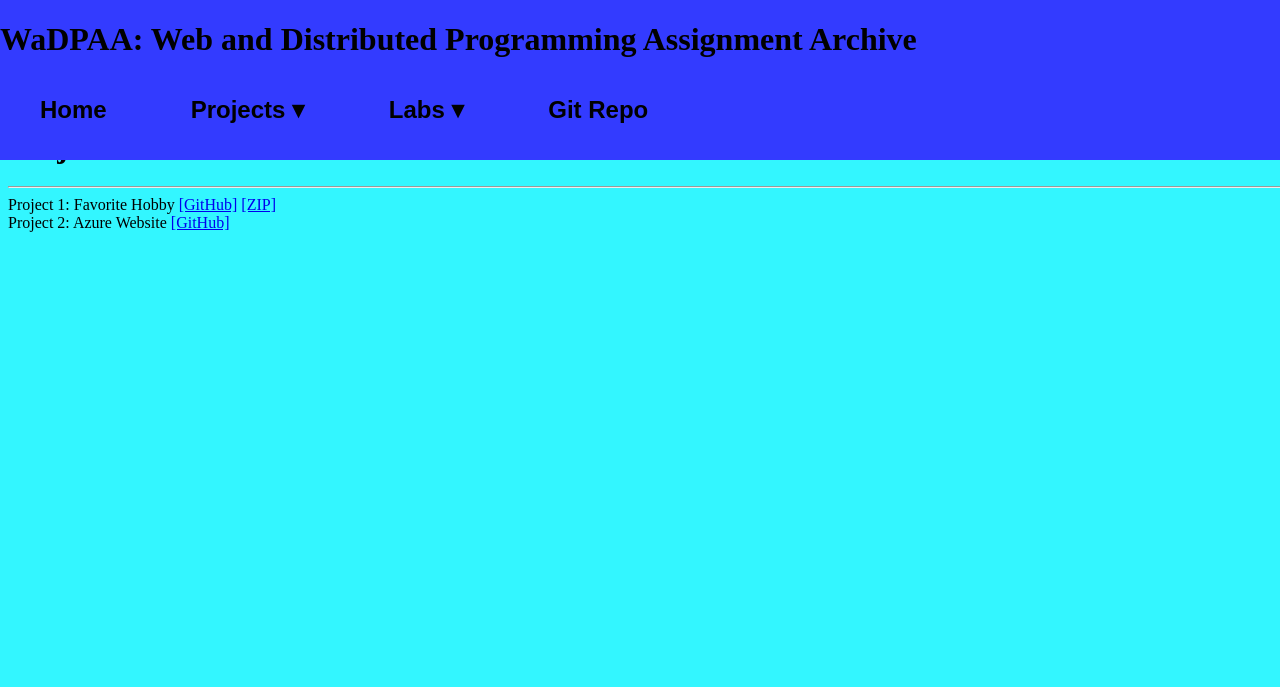
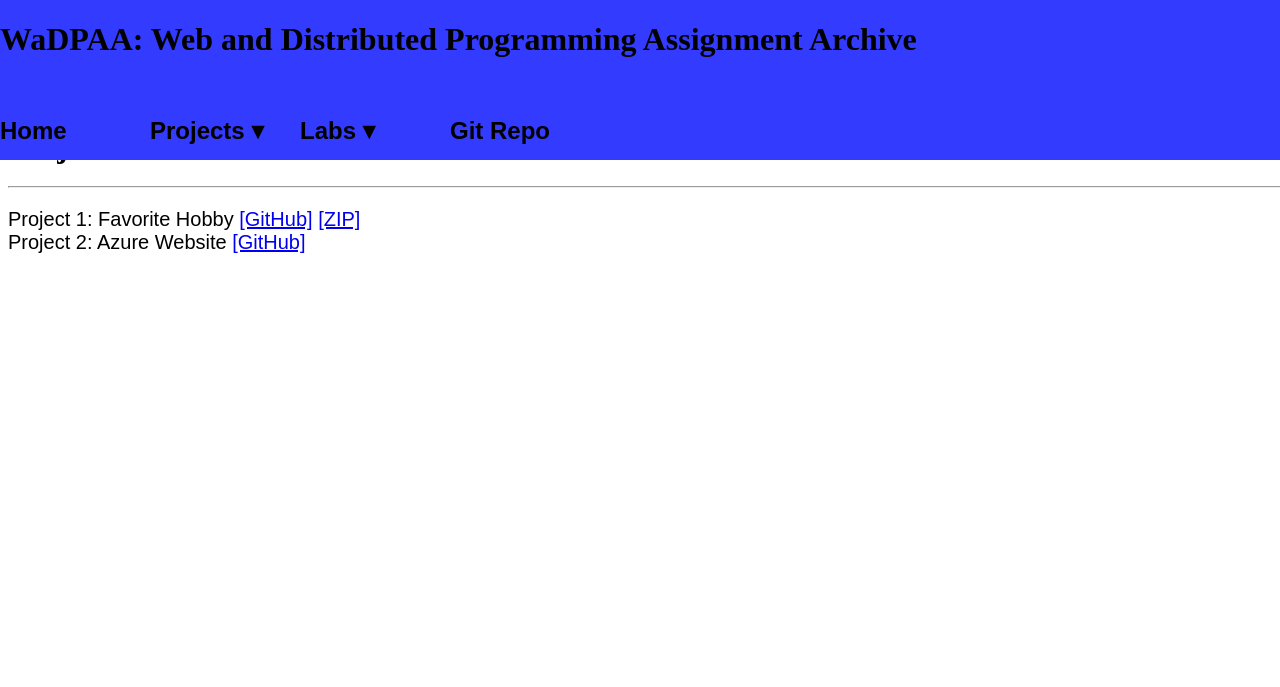
Before and after one commit to The2b/Fall-2017-LewisU-Web-And-Dist-Programming, a PHP site: page /projects.php in a window 1280 px wide. Shown: the top 687 px of the page. Run offline with PHP 8.4, Linux system fonts and the light colour scheme.

Commit message:
Finished project 2 (tested on Apache)
Fixed a couple misplaced DESCRIPTION files

Fixed a couple headers

```diff
--- a/labs/l-03-course-schedule-css/course-schedule.css
+++ b/labs/l-03-course-schedule-css/course-schedule.css
@@ -1,8 +1,10 @@
 /*
  * @author Thomas Lenz <thomas.lenz96@gmail.com> AS The2b
- * @course Web and Distributed Programming, Fall 2017
+ * @date 18 Sept 2017
  * @project Course Schedule With External CSS (Week 3 Lab)
  * @file course-schedule-css.css
+ * @course Web and Distributed Programming
+ * @semester Fall 2017
  */
 
 .big-title {
--- a/labs/l-04-javascript-basics/script1.html
+++ b/labs/l-04-javascript-basics/javascript-basics.html
@@ -1,9 +1,10 @@
 <!--
 	@author Thomas Lenz <thomas.lenz96@gmail.com> AS The2b
+	@date 27 Sept 2017
 	@project JavaScript Basics
-	@course Web and Distributed Programming, Fall 2017
-	@date 27 Sept 2017
 	@file javascript-basics.html
+	@course Web and Distributed Programming
+	@semester Fall 2017
 -->
 
 <!DOCTYPE=html>
--- a/projects/p-01-favorite-hobby/favorite-hobby-TLL.css
+++ b/projects/p-01-favorite-hobby/favorite-hobby-TLL.css
@@ -1,8 +1,9 @@
 /*
 	@author Tom Lenz <thomas.lenz96@gmail.com> AS The2b
-	@course Web and Distributed Programming
+	@date 15 Sept 2017
 	@project Favorite Hobby (Project 1)
 	@file 01-favorite-hobby.css
+	@course Web and Distributed Programming
 	@semester Fall 2017
 */
 
--- a/projects/p-01-favorite-hobby/favorite-hobby-TLL.html
+++ b/projects/p-01-favorite-hobby/favorite-hobby-TLL.html
@@ -1,8 +1,9 @@
 <!--
 	@author Tom Lenz <thomas.lenz96@gmail.com> AS The2b
-	@course Web and Distributed Programming
+	@date 15 Sept 2017
 	@project Favorite Hobby (Project 1)
 	@file 01-favorite-hobby.html
+	@course Web and Distributed Programming
 	@semester Fall 2017
 -->
 
--- a/projects/p-02-first-website/azure-website.css
+++ b/projects/p-02-first-website/azure-website.css
@@ -21,32 +21,22 @@ header.pageTop {
 
 body.bodyStyle {
 	margin-top:10%;
-	background-color:#33f6ff;
+	background-color:#ffffff;
 	z-index:-5;
 	left:0;
 	height:70%;
 	width:100%;
 }
-/*
-p.trueBody {
-	position:relative;
-	margin:0;
-	height:100%;
-	width:100%;
-	top:20%;
-	left:0%;
-	background-color:#33f6ff;
-	z-index:-5;
-}
-*/
+
 p.defaultText {
 	font-family:sans-serif;
 	font-size:20px;
 }
 
 h3.headerLabels {
-	position:relative;
-	bottom:-10%;
+	position:absolute;
+	bottom:-20%;
+	width:100%;
 	height:35%;
 	display:inline;
 }
@@ -56,23 +46,30 @@ a.headerTextContents {
 	font-family:sans-serif;
 	font-size:24px;
 	text-decoration:none;
+	display:block;
+	height:80%;
+	width:100%;
 }
 
 /* Needed so links don't take up more room than they should */
-span.headerTabs {
-	padding-right:80px;
+.headerTabs {
+	padding-right:150px;
+	position:relative;
+	display:inline;
 }
 
 .dropdown {
-	position:relative;
+	position:absolute;
 	display:inline-block;
 }
 
 .dropdown-contents {
 	display:none; /* hide by default, change on hover */
-	position:absolute;
-	background-color:red; /* @TODO Fix this */
-	z-index:3;
+	position:relative;
+	height:50%;
+	width:100%;
+	background-color:#333bff;
+	border:2px solid black;
 }
 
 .dropdown:hover .dropdown-contents {
--- a/projects/p-02-first-website/header.html
+++ b/projects/p-02-first-website/header.html
@@ -11,24 +11,34 @@
 
 			<h1>WaDPAA: Web and Distributed Programming Assignment Archive</h1>
 
-			<span style="padding-left:40px"></span>
-
-			<h3 class="headerLabels"><a href="./index.php" class="headerTextContents">Home</a></h3> <!-- Index -->
+			<h3 class="headerLabels">
+				<div class="dropdown"><a href="./index.php" class="headerTextContents">Home</a></div>
+			</h3> <!-- Index -->
 
 			<span class="headerTabs"></span>
 
-			<h3 class="headerLabels"><div class="dropdown"><a href="./projects.php" class="headerTextContents">Projects &#x25BE;</a> <!-- Sends you to a page w/ all the projects neatly listed. Also lists the projects available on hover -->
-				<div class="dropdown-contents">Test</div>
+			<h3 class="headerLabels">
+				<div class="dropdown"><a href="./projects.php" class="headerTextContents">Projects &#x25BE;</a> <!-- Sends you to a page w/ all the projects neatly listed. Also lists the projects available on hover -->
+					<div class="dropdown-contents"><a href="https://github.com/The2b/Fall-2017-LewisU-Web-And-Dist-Programming/tree/master/projects/p-01-favorite-hobby">Project 1: My Favorite Hobby</a></div>
+					<div class="dropdown-contents"><a href="https://github.com/The2b/Fall-2017-LewisU-Web-And-Dist-Programming/tree/master/projects/p-02-first-website">Project 2: Azure Website</a></div>
 				</div>
 			</h3>
 
 			<span class="headerTabs"></span>
 
-			<h3 class="headerLabels"><div class="dropdown"><a href="./labs.php" class="headerTextContents">Labs &#x25BE;</a> <!-- Same as above, but for labs -->
-				<div class="dropdown-contents">Test</div></div>
+			<h3 class="headerLabels">
+				<div class="dropdown"><a href="./labs.php" class="headerTextContents">Labs &#x25BE;</a> <!-- Same as above, but for labs -->
+					<div class="dropdown-contents"><a href=https://github.com/The2b/Fall-2017-LewisU-Web-And-Dist-Programming/tree/master/labs/l-01-hello-world>Lab 1: Hello World</a></div>
+					<div class="dropdown-contents"><a href=https://github.com/The2b/Fall-2017-LewisU-Web-And-Dist-Programming/tree/master/labs/l-02-course-schedule>Lab 2: Course Schedule</a></div>
+					<div class="dropdown-contents"><a href=https://github.com/The2b/Fall-2017-LewisU-Web-And-Dist-Programming/tree/master/labs/l-03-course-schedule-css>Lab 3: Course Schedule 2 &mdash; Electric Boogaloo</a></div>
+					<div class="dropdown-contents"><a href=https://github.com/The2b/Fall-2017-LewisU-Web-And-Dist-Programming/tree/master/labs/l-04-javascript-basics>Lab 4: JavaScript Basics</a></div>
+				</div>
 			</h3>
 
 			<span class="headerTabs"></span>
 
-			<h3 class="headerLabels"><a href="https://github.com/The2b/Fall-2017-LewisU-Web-And-Dist-Programming.git" class="headerTextContents" target="_blank">Git Repo</a></h3> <!-- External link to my github repo; Note that this can be used to clone it OR go to the GitHub page, which will redirect you to the correct page -->
+			<h3 class="headerLabels">
+				<div class="dropdown"><a href="https://github.com/The2b/Fall-2017-LewisU-Web-And-Dist-Programming.git" class="headerTextContents" target="_blank">Git Repo</a></div>
+			</h3> <!-- External link to my github repo; Note that this can be used to clone it OR go to the GitHub page, which will redirect you to the correct page -->
+			<span class="headerTabs"></span>
 		</header>
--- a/projects/p-02-first-website/index.php
+++ b/projects/p-02-first-website/index.php
@@ -24,6 +24,9 @@
 			include('header.html');
        		?>
 
+		<h1 style="font-family:sans-serif">Home</h1>
+		<hr />
+
 		<p class="defaultText">
 			Welcome to the landing page for Tom Lenz's Web and Distributed Networking class. All the projects will be listed, as will the in-class labs. In addition, the GitHub repository is also included, which can be cloned or navigated through via the web client. The link in the navigation bar can be used for both purposes.
 		</p>
--- a/projects/p-02-first-website/labs.php
+++ b/projects/p-02-first-website/labs.php
@@ -24,9 +24,10 @@
 			include('header.html');
        		?>
 
+		<h1 style="font-family:sans-serif">Labs</h1>
+		<hr />
+
 		<p class="defaultText">
-			<h1>Labs</h1>
-			<hr />
 			Lab 1: Hello World <a href="https://github.com/The2b/Fall-2017-LewisU-Web-And-Dist-Programming/tree/master/labs/l-01-hello-world">[GitHub]</a> <a href="https://github.com/The2b/Fall-2017-LewisU-Web-And-Dist-Programming/raw/master/labs/l-01-hello-world/l-01-hello-world.zip">[ZIP]</a><br />
 			Lab 2: Course Schedule <a href="https://github.com/The2b/Fall-2017-LewisU-Web-And-Dist-Programming/tree/master/labs/l-02-course-schedule">[GitHub]</a> <a href="https://github.com/The2b/Fall-2017-LewisU-Web-And-Dist-Programming/raw/master/labs/l-02-course-schedule/l-02-course-schedule.zip">[ZIP]</a><br />
 			Lab 3: Course Schedule 2 &mdash; Electric Boogaloo <a href="https://github.com/The2b/Fall-2017-LewisU-Web-And-Dist-Programming/tree/master/labs/l-03-course-schedule-css">[GitHub]</a> <a href="https://github.com/The2b/Fall-2017-LewisU-Web-And-Dist-Programming/raw/master/labs/l-03-course-schedule-css/l-03-course-schedule-css.zip">[ZIP]</a><br />
--- a/projects/p-02-first-website/projects.php
+++ b/projects/p-02-first-website/projects.php
@@ -24,9 +24,10 @@
 			include('header.html');
 		?>
 
+		<h1>Projects</h1>
+		<hr />
+
 		<p class="defaultText">
-			<h1>Projects</h1>
-			<hr />
 			Project 1: Favorite Hobby <a href="https://github.com/The2b/Fall-2017-LewisU-Web-And-Dist-Programming/tree/master/projects/p-01-favorite-hobby">[GitHub]</a> <a href="https://github.com/The2b/Fall-2017-LewisU-Web-And-Dist-Programming/raw/master/projects/p-01-favorite-hobby/p-01-favorite-hobby.zip">[ZIP]</a><br />
 			Project 2: Azure Website <a href="https://github.com/The2b/Fall-2017-LewisU-Web-And-Dist-Programming/tree/master/projects/p-02-first-website">[GitHub]</a><br />
 		</p>
```
Also changed, not shown: labs/l-02-course-schedule/course-schedule.html (+9 -0 lines), labs/l-03-course-schedule-css/course-schedule.html (+9 -0 lines), 7 other files.
